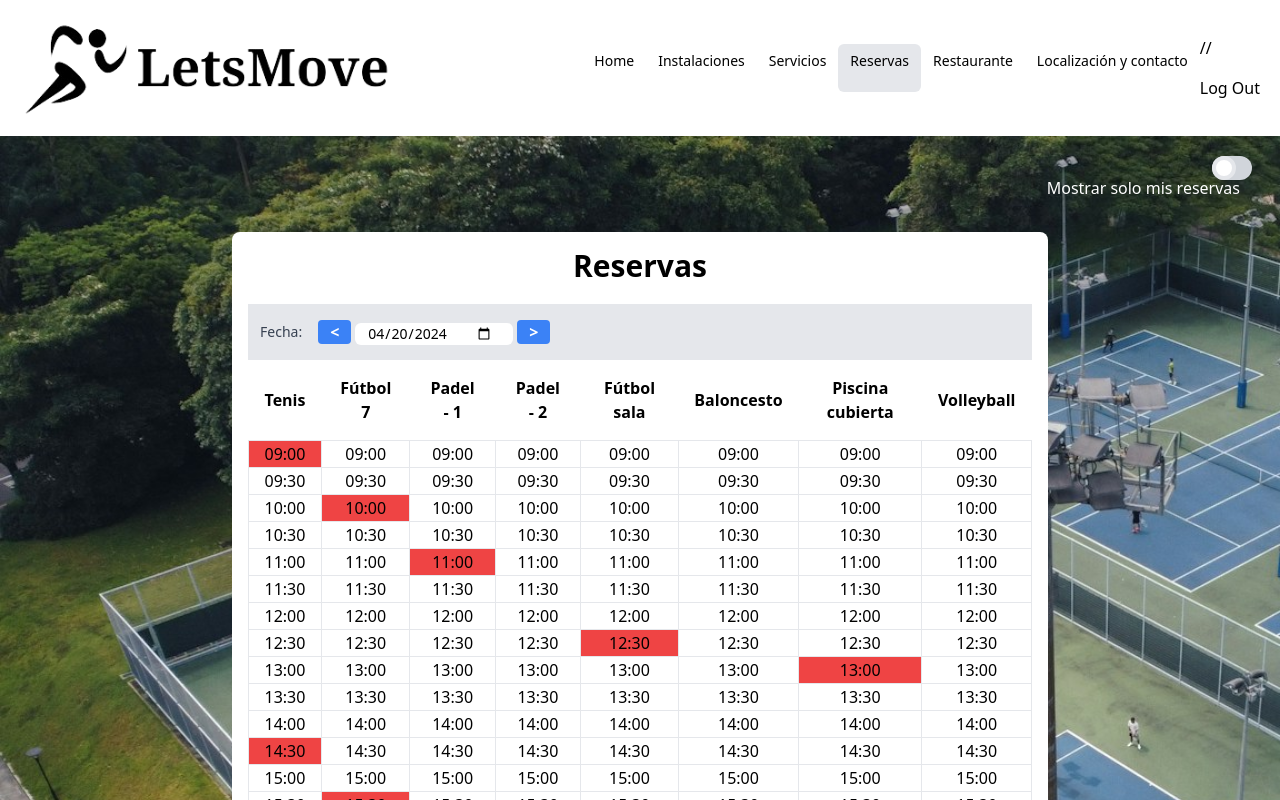
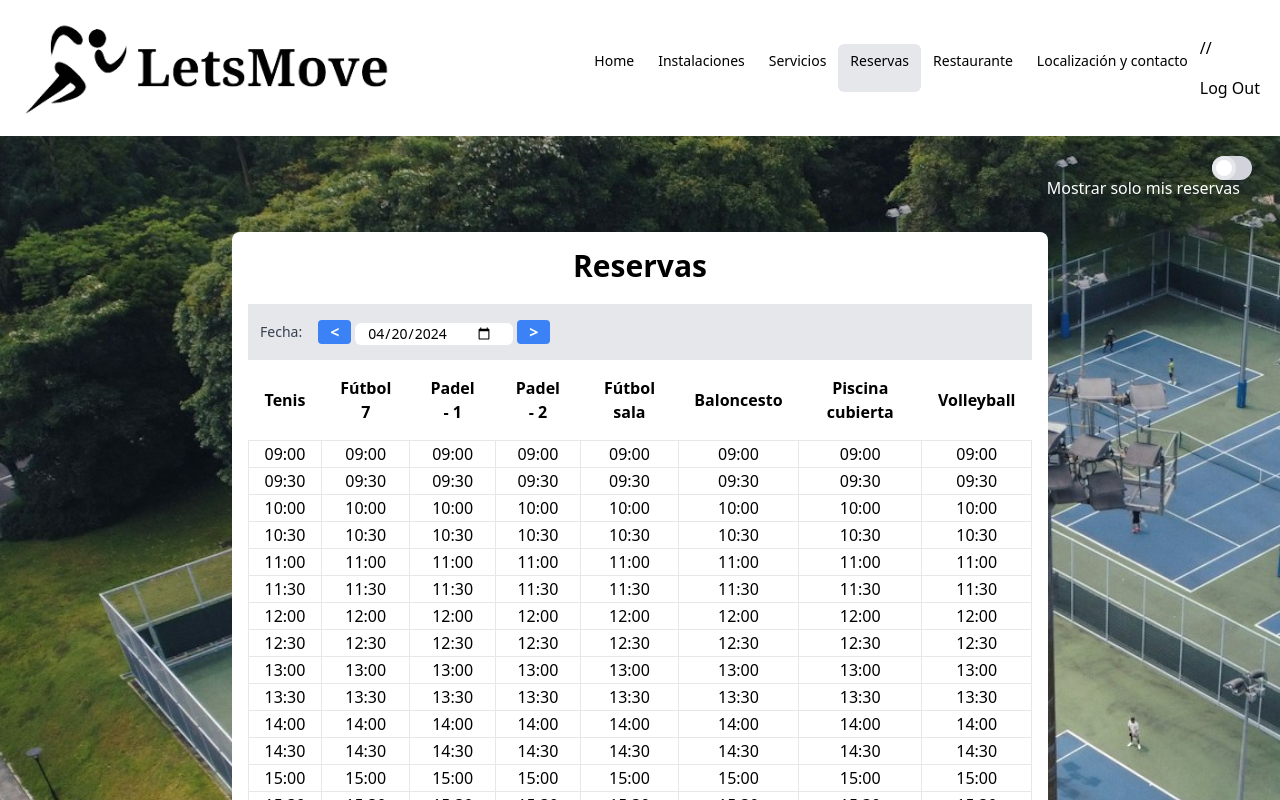
Before and after one commit to Ruben-Maalox/React-reservas-deportivas, a React (Vite) app: page /reservas in a window 1280 px wide. Shown: the top 800 px of the page. Built offline with nearby package versions, Linux system fonts and the light colour scheme; sample sign-in values are in the browser's storage; the HTML template or start-up script is replaced by a standard one.

Commit message:
feat: show reservations colors when it's booked

```diff
--- a/hola.html
+++ b/hola.html
@@ -15,7 +15,7 @@
     </thead>
     <tbody>
       <tr>
-        <td rowspan="2">09:00</td>
+        <td rowspan="1">button</td>
         <td>09:00</td>
       </tr>
       <tr>
--- a/src/components/ReservationsTable.tsx
+++ b/src/components/ReservationsTable.tsx
@@ -1,23 +1,30 @@
-import { useState, useEffect } from "react";
+import { useState, useEffect, useRef } from "react";
 import { INSTALACIONES_INFO } from "../constants/constants";
 import reservasJSON from "../json_prueba/reservas.json";
 import { Reserva } from "../types/types";
 
 // import Register from "../register/Register";
+export interface MergeRows {
+  [key: number]: {
+    merge: number;
+    first: boolean;
+  };
+}
 
 export default function ReservationsTable() {
   const [instalaciones, setInstalaciones] = useState<any[]>([]); // <-- [hour, pista
   const [reservas, setReservas] = useState<Reserva[] | null>(null); // <-- [hour, pista
   const [selectedDate, setSelectedDate] = useState(new Date());
+  const mergeRows = useRef<MergeRows>({ 1: { merge: 1, first: true }, 2: { merge: 1, first: true }, 3: { merge: 1, first: true }, 4: { merge: 1, first: true }, 5: { merge: 1, first: true }, 6: { merge: 1, first: true }, 7: { merge: 1, first: true }, 8: { merge: 1, first: true } });
+  const [showModalReservation, setShowModalReservation] = useState<boolean>(false);
+  const [reservationsData, setReservationsData] = useState<Reserva[]>([]);
 
   useEffect(() => {
     /* fetch("http://localhost:8000/api/instalaciones/all")
       .then((response) => response.json())
       .then((data) => setInstalaciones(data.instalaciones)); */
     setInstalaciones(INSTALACIONES_INFO);
-    const filteredReservas = reservasJSON.filter((reserva) => reserva.fecha === "2024-04-24");
-    setReservas(filteredReservas);
-    console.log(filteredReservas);
+    setReservas(reservasJSON);
   }, []);
 
   const handlePrevDay = () => {
@@ -27,7 +34,7 @@ export default function ReservationsTable() {
   const handleNextDay = () => {
     setSelectedDate((prevDate) => new Date(new Date(prevDate).setDate(prevDate.getDate() + 1)));
   };
-  // const today = new Date();
+
   const formattedDate = `${selectedDate.getFullYear()}-${String(selectedDate.getMonth() + 1).padStart(2, "0")}-${String(selectedDate.getDate()).padStart(2, "0")}`;
 
   const handleDateChange = (event: React.ChangeEvent<HTMLInputElement>) => {
@@ -35,7 +42,37 @@ export default function ReservationsTable() {
   };
 
   function hasReserva(idInstalacion: string, hora: string) {
-    return reservas?.find((reserva) => reserva.idInstalacion == idInstalacion && reserva.hora === hora);
+    return reservas?.find((reserva) => reserva.idInstalacion == idInstalacion && reserva.hora === hora && reserva.fecha === formattedDate);
+  }
+
+  function showHour(merge: number, hour: string) {
+    if (merge === 1) {
+      return hour;
+    }
+
+    const [hourPart, minutePart] = hour.split(":");
+    let endHour = parseInt(hourPart);
+    let endMinute = parseInt(minutePart);
+
+    // Add 30 minutes for each merge
+    for (let i = 0; i < merge; i++) {
+      endMinute += 30;
+      if (endMinute >= 60) {
+        endHour += 1;
+        endMinute = 0;
+      }
+    }
+
+    // Format the end hour and minute
+    const endHourStr = endHour < 10 ? `0${endHour}` : `${endHour}`;
+    const endMinuteStr = endMinute === 0 ? "00" : `${endMinute}`;
+
+    return `${hour} - ${endHourStr}:${endMinuteStr}`;
+  }
+
+  const handleReservation = ()=>{
+
+    setShowModalReservation(true);
   }
 
   return (
@@ -58,6 +95,7 @@ export default function ReservationsTable() {
           <table className=" w-full text-center">
             <thead>
               <tr>
+                {/* <th>Time</th> */}
                 {instalaciones.map((instalacion) => {
                   return (
                     <th key={instalacion.id} data-id={instalacion.id} className="p-4">
@@ -74,25 +112,46 @@ export default function ReservationsTable() {
                 const time = `${hour2}:${halfHour % 2 === 0 ? "00" : "30"}`;
                 return (
                   <tr key={halfHour} data-hour={time}>
+                    <>
+                      {/* <td>{time}</td> */}
                       {instalaciones.map((instalacion) => {
                         const reserva = hasReserva(instalacion.id, time);
+                        const cRow = mergeRows.current[instalacion.id];
 
-                      /*
-                      --> Fusionar columnas???
-                      let fusionarColumnas = 1;
+                        //--> Fusionar columnas???
                         if (reserva && reserva.duracion === "60") {
-                        fusionarColumnas = 2;
+                          cRow.merge = 2;
+                          cRow.first = true;
                         }
                         if (reserva && reserva.duracion === "90") {
-                        fusionarColumnas = 3;
-                      } */
+                          cRow.merge = 3;
+                          cRow.first = true;
+                        }
+
+                        // Si no es la primera vez que se pinta la celda y hay que fusionar:
+                        if (cRow.first === false) {
+                          cRow.merge -= 1;
+                          if (cRow.merge === 1) cRow.first = true;
+                          return null; // Devolvemos null para que no pinte un TD
+                        }
+
+                        // Si es la primera vez que se pinta la celda devolvemos un TD
+                        if (cRow.merge > 1) {
+                          cRow.first = false;
+                        }
+                        if (cRow.merge === 1) {
+                          cRow.first = true;
+                        }
 
                         return (
-                        <td key={instalacion.id} data-instalacion={instalacion.id} className={`border ${reserva ? "bg-red-500" : ""} `}>
-                          {time}
+                          <>
+                            <td onClick={()=>{alert("Has hecho click")}} rowSpan={cRow.merge} key={instalacion.id} data-instalacion={instalacion.id} className={`border ${reserva ? "bg-red-500" : ""} `}>
+                              {showHour(cRow.merge, time)}
                             </td>
+                          </>
                         );
                       })}
+                    </>
                   </tr>
                 );
               })}
@@ -100,6 +159,7 @@ export default function ReservationsTable() {
           </table>
         </div>
       )}
+      {showModalReservation && <div className="fixed z-10 inset-0 overflow-y-auto"> </div>}
     </>
   );
 }
--- a/src/components/auth/Register.tsx
+++ b/src/components/auth/Register.tsx
@@ -1,4 +1,3 @@
-import Login from "../ReservationsTable";
 import logoEmpresa from "../../assets/images/logoMenosTransparencia.png"
 import { useState } from "react";
 
--- a/src/json_prueba/reservas.json
+++ b/src/json_prueba/reservas.json
@@ -5,7 +5,16 @@
     "idInstalacion": "1",
     "fecha": "2024-04-24",
     "hora": "09:00",
-    "duracion": "60",
+    "duracion": "90",
+    "importe": "6"
+  },
+  {
+    "ID": "1",
+    "idUsuario": "1",
+    "idInstalacion": "1",
+    "fecha": "2024-04-24",
+    "hora": "11:30",
+    "duracion": "90",
     "importe": "6"
   },
   {
@@ -31,8 +40,8 @@
     "idUsuario": "1",
     "idInstalacion": "2",
     "fecha": "2024-04-24",
-    "hora": "15:30",
-    "duracion": "90",
+    "hora": "11:30",
+    "duracion": "60",
     "importe": "21"
   },
   {
@@ -93,7 +102,7 @@
     "ID": "11",
     "idUsuario": "1",
     "idInstalacion": "1",
-    "fecha": "2024-04-25",
+    "fecha": "2024-04-26",
     "hora": "14:00",
     "duracion": "60",
     "importe": "15"
@@ -102,7 +111,7 @@
     "ID": "12",
     "idUsuario": "1",
     "idInstalacion": "2",
-    "fecha": "2024-04-25",
+    "fecha": "2024-04-26",
     "hora": "19:00",
     "duracion": "60",
     "importe": "15"
@@ -111,7 +120,7 @@
     "ID": "13",
     "idUsuario": "1",
     "idInstalacion": "3",
-    "fecha": "2024-04-25",
+    "fecha": "2024-04-26",
     "hora": "15:00",
     "duracion": "60",
     "importe": "15"
@@ -120,7 +129,7 @@
     "ID": "14",
     "idUsuario": "1",
     "idInstalacion": "4",
-    "fecha": "2024-04-25",
+    "fecha": "2024-04-26",
     "hora": "20:00",
     "duracion": "60",
     "importe": "15"
@@ -129,7 +138,7 @@
     "ID": "15",
     "idUsuario": "1",
     "idInstalacion": "5",
-    "fecha": "2024-04-25",
+    "fecha": "2024-04-26",
     "hora": "16:00",
     "duracion": "60",
     "importe": "15"
@@ -138,7 +147,7 @@
     "ID": "16",
     "idUsuario": "1",
     "idInstalacion": "6",
-    "fecha": "2024-04-25",
+    "fecha": "2024-04-26",
     "hora": "21:00",
     "duracion": "60",
     "importe": "15"
@@ -147,7 +156,7 @@
     "ID": "17",
     "idUsuario": "1",
     "idInstalacion": "7",
-    "fecha": "2024-04-25",
+    "fecha": "2024-04-26",
     "hora": "17:00",
     "duracion": "60",
     "importe": "15"
@@ -156,7 +165,7 @@
     "ID": "18",
     "idUsuario": "1",
     "idInstalacion": "8",
-    "fecha": "2024-04-25",
+    "fecha": "2024-04-26",
     "hora": "22:00",
     "duracion": "60",
     "importe": "15"
@@ -165,7 +174,7 @@
     "ID": "19",
     "idUsuario": "1",
     "idInstalacion": "1",
-    "fecha": "2024-04-25",
+    "fecha": "2024-04-26",
     "hora": "18:00",
     "duracion": "60",
     "importe": "15"
@@ -174,8 +183,8 @@
     "ID": "20",
     "idUsuario": "1",
     "idInstalacion": "2",
-    "fecha": "2024-04-25",
-    "hora": "23:00",
+    "fecha": "2024-04-26",
+    "hora": "22:00",
     "duracion": "60",
     "importe": "15"
   }
```
Also changed, not shown: src/json_prueba/probando.txt (added). Lines whose indentation alone changed are shown as unchanged.
